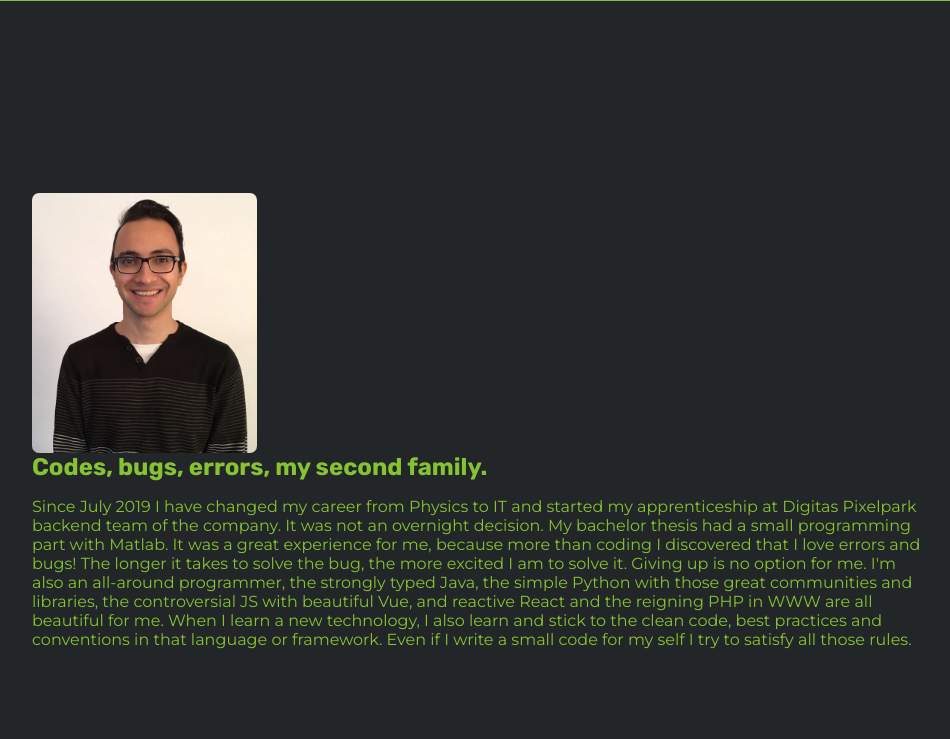
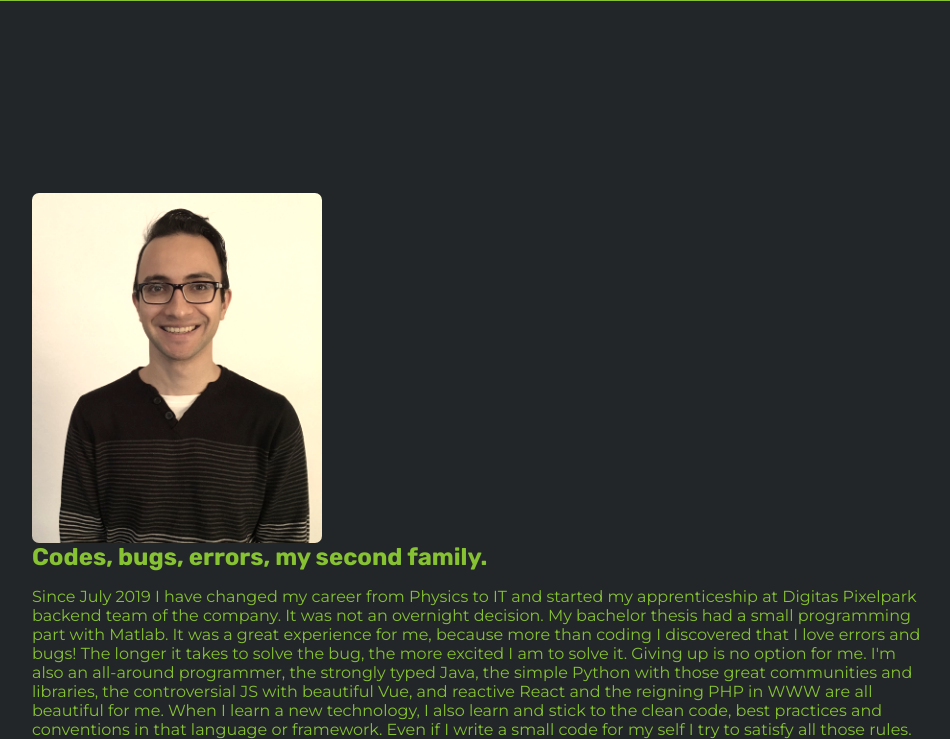
Before and after one commit to nancologist/Portofolio-Website, a Gatsby site in the folder nanco-portfolio/: page /about in a window 1280 px wide. Shown: the part 116-855 px from the top of the page, without its empty margins (160-1110 px from the left). Before the commit the page ends 800 px from the top, so only its background shows below. Built offline with nearby package versions, Linux system fonts and the light colour scheme; Gatsby itself is replaced by a stand-in of ours; a web font is replaced by a local one.

Commit message:
[#2] about-pic styling

```diff
--- a/nanco-portfolio/src/pages/about/about.css
+++ b/nanco-portfolio/src/pages/about/about.css
@@ -8,7 +8,8 @@
             center
             no-repeat;
     background-size: cover;
-    height: 260px;
-    max-width: 225px;
+    height: 350px;
+    max-width: 290px;
     border-radius: 7px;
+    filter: sepia(35%);
 }
```
